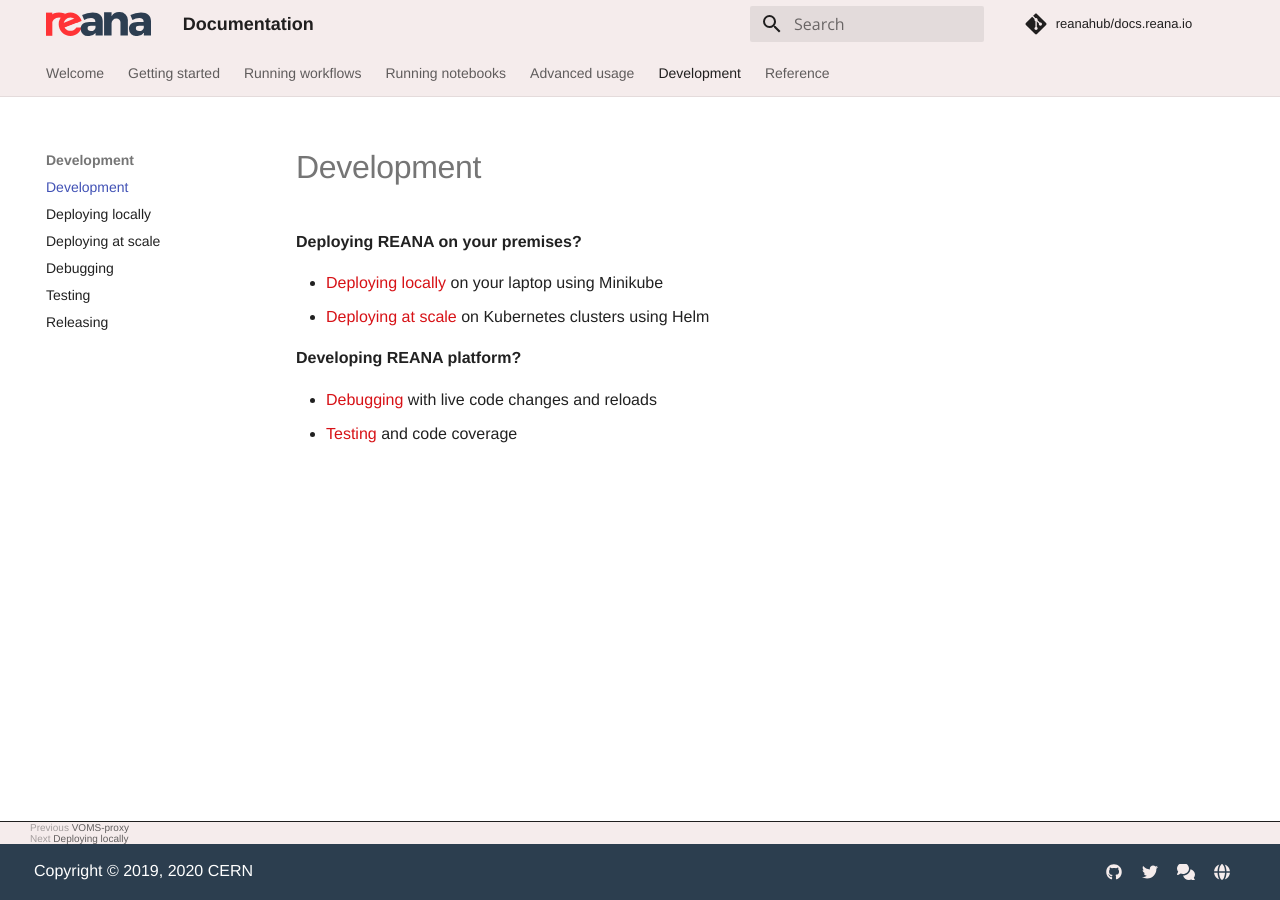
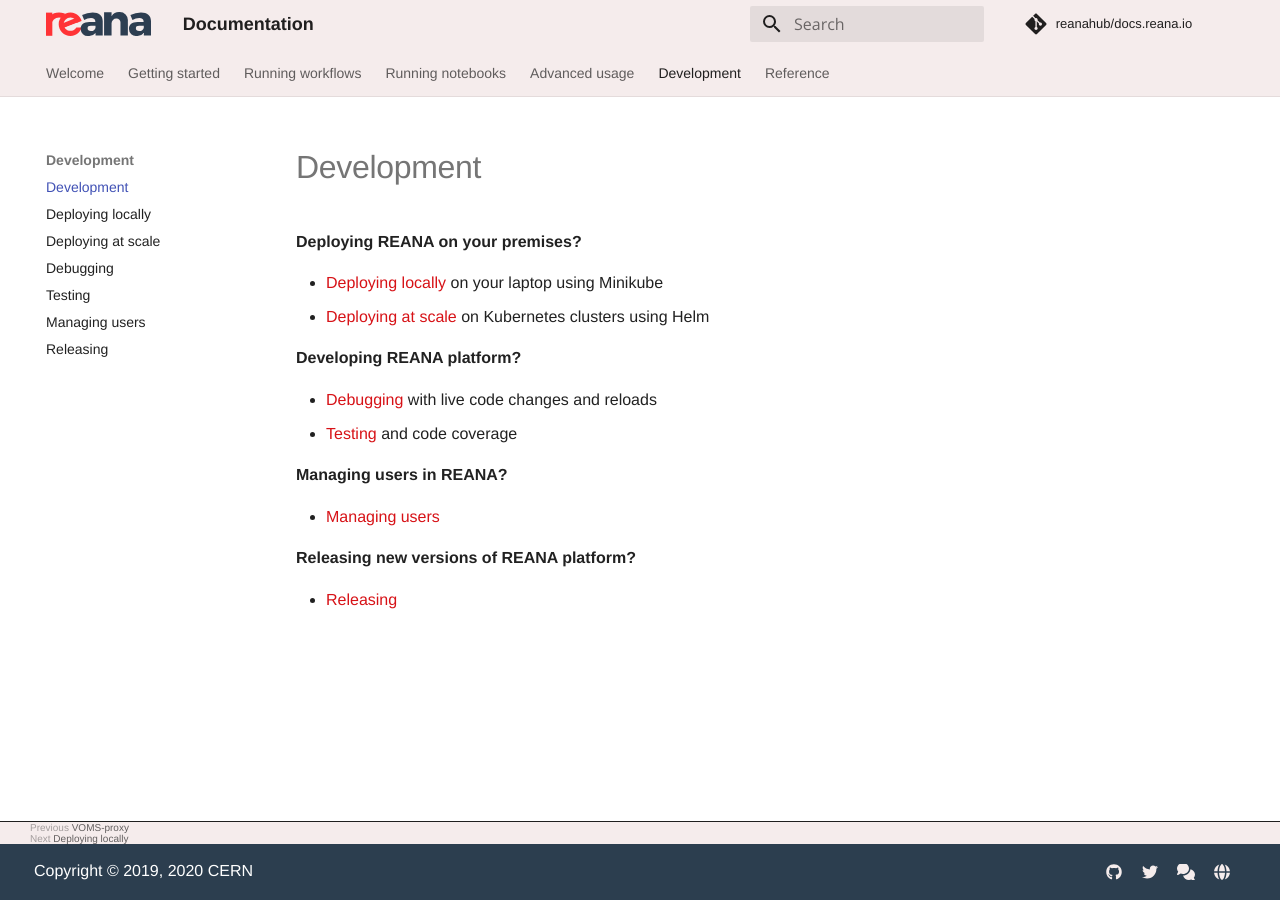
Before and after one commit to reanahub/docs.reana.io, an MkDocs documentation site: the page built from docs/development/index.md, in a window 1280 px wide. Built offline with MkDocs 1.6.1 and Material for MkDocs 9.7.7, drawn with Linux system fonts in a browser that asks for light colours; comment, search, counter and statistics services are not loaded.

Commit message:
development: manage users documentation
* Addresses reanahub/reana-server#235.

```diff
--- a/docs/development/index.md
+++ b/docs/development/index.md
@@ -9,3 +9,11 @@
 
 - [Debugging](debugging) with live code changes and reloads
 - [Testing](testing) and code coverage
+
+**Managing users in REANA?**
+
+- [Managing users](managing-users)
+
+**Releasing new versions of REANA platform?**
+
+- [Releasing](releasing)
```
Also changed, not shown: docs/development/managing-users/index.md (added, +54 -0 lines).
